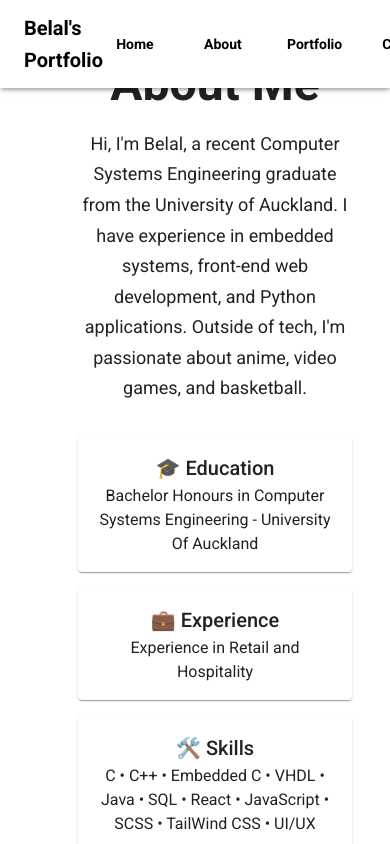
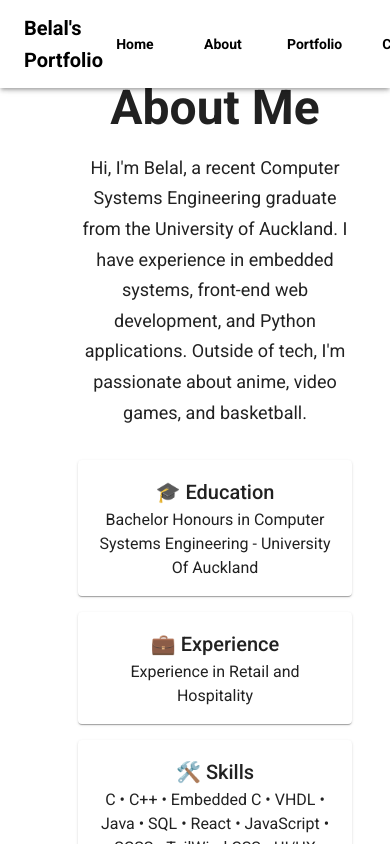
Before and after one commit to BelalHatem/reactwebsite, a React (Create React App) app: page /reactwebsite/about in a window 390 px wide. Built offline with nearby package versions, Linux system fonts and the light colour scheme.

Commit message:
hopefully fixed responsiveness

```diff
--- a/src/App.js
+++ b/src/App.js
@@ -13,7 +13,6 @@ const theme = createTheme({
     secondary: { main: "#f50057" },
     background: { default: "#f8f8f8" },
     height: "100vh",
-    overflow: "hidden",
   },
   typography: {
     fontFamily: "Roboto, Arial, sans-serif",
@@ -38,7 +37,7 @@ function App() {
           <Route path="/about" element={<About />} />
           <Route path="/portfolio" element={<Portfolio />} />
           <Route path="/contact" element={<Contact />} />
-          <Route path="*" element={<Home />} />
+          <Route path="*" element={<Home />} />a
         </Routes>
       </Box>
     </ThemeProvider>
--- a/src/Containers/About/about.jsx
+++ b/src/Containers/About/about.jsx
@@ -1,5 +1,5 @@
 import React from "react";
-import { Container, Typography, Box, Paper } from "@mui/material";
+import { Container, Typography, Box, Paper, useTheme } from "@mui/material";
 import { motion } from "framer-motion";
 import luffyGif from "../../images/cropped-running.gif";
 import backgroundAbout from "../../images/aboutBackground.gif";
@@ -10,16 +10,26 @@ const fadeInRightVariant = {
 };
 
 const About = () => {
+  const theme = useTheme();
+  const navbarHeight = theme.mixins.toolbar.minHeight;
+
   return (
     <Box
       sx={{
         display: "flex",
+        flexDirection: "column",
+        width: "100%",
+        minHeight: `calc(100vh - ${navbarHeight}px)`,
+        alignItems: "stretch",
+        overflowY: "auto",
+        marginTop: `${navbarHeight}px`,
+      }}
+    >
+      <Box
+        sx={{
+          display: "flex",
           flexDirection: { xs: "column", md: "row" },
-        width: "100%",
-        minHeight: "100vh",
-        alignItems: "stretch",
-        overflow: "hidden",
-        padding: "2rem 0",
+          flexGrow: 1,
         }}
       >
         {/* Left Side - Content Section */}
@@ -34,8 +44,6 @@ const About = () => {
             textAlign: "center",
             p: { xs: 3, sm: 4 },
             bgcolor: "rgba(255, 255, 255, 0.95)",
-          height: "100%",
-          minHeight: "100vh",
           }}
         >
           <motion.div initial="hidden" animate="visible" variants={fadeInRightVariant}>
@@ -53,7 +61,7 @@ const About = () => {
           </motion.div>
 
           {/* About Details */}
-        <Box sx={{ mt: 4, width: "80%", pb: 0 }}>
+          <Box sx={{ mt: 4, width: "80%", pb: 4 }}>
             <motion.div initial="hidden" animate="visible" variants={fadeInRightVariant}>
               <Paper sx={{ p: 2, mb: 2 }}>
                 <Typography variant="h6">🎓 Education</Typography>
@@ -83,9 +91,9 @@ const About = () => {
         <Box
           sx={{
             flex: 1,
-          minHeight: "100vh",
             display: "flex",
             alignItems: "stretch",
+            justifyContent: "center",
             position: "relative",
             backgroundImage: `url(${backgroundAbout})`,
             backgroundSize: "cover",
@@ -105,6 +113,7 @@ const About = () => {
             }}
           />
         </Box>
+      </Box>
 
       {/* Animation Keyframes */}
       <style>
--- a/src/Containers/Contact/contact.jsx
+++ b/src/Containers/Contact/contact.jsx
@@ -1,10 +1,12 @@
 import React, { useRef, useState } from "react";
 import emailjs from "@emailjs/browser";
-import { TextField, Button, Typography, Paper, Box } from "@mui/material";
+import { TextField, Button, Typography, Paper, Box, useTheme } from "@mui/material";
 import { motion } from "framer-motion";
 import backgroundContact from "../../images/contactBackground.gif";
 
 const Contact = () => {
+  const theme = useTheme();
+  const navbarHeight = theme.mixins.toolbar.minHeight;
   const form = useRef();
   const [loading, setLoading] = useState(false);
   const [error, setError] = useState("");
@@ -43,7 +45,7 @@ const Contact = () => {
     <Box
       sx={{
         width: "100%",
-        minHeight: "100vh",
+        minHeight: `calc(100vh - ${navbarHeight}px)`,
         display: "flex",
         justifyContent: "center",
         alignItems: "center",
@@ -51,6 +53,7 @@ const Contact = () => {
         backgroundSize: "cover",
         backgroundPosition: "center",
         padding: "5rem 1rem",
+        marginTop: `${navbarHeight}px`,
       }}
     >
       <motion.div initial={{ opacity: 0, y: 50 }} animate={{ opacity: 1, y: 0 }} transition={{ duration: 1, ease: "easeOut" }}>
--- a/src/Containers/Home/home.jsx
+++ b/src/Containers/Home/home.jsx
@@ -1,5 +1,5 @@
 import React from "react";
-import { Container, Typography, Button, Box } from "@mui/material";
+import { Container, Typography, Button, Box, useTheme } from "@mui/material";
 import { motion } from "framer-motion";
 import cvFile from "../../images/BELALNEWCV.pdf";
 import backgroundImageHome from "../../images/homepageBackground.gif";
@@ -10,10 +10,13 @@ const fadeInVariant = {
 };
 
 const Home = () => {
+  const theme = useTheme();
+  const navbarHeight = theme.mixins.toolbar.minHeight;
+
   return (
     <Box
       sx={{
-        minHeight: "100vh",
+        minHeight: `calc(100vh - ${navbarHeight}px)`,
         width: "100%",
         display: "flex",
         justifyContent: "center",
@@ -23,6 +26,7 @@ const Home = () => {
         backgroundSize: "cover",
         backgroundPosition: "center",
         padding: "5rem 1rem",
+        marginTop: `${navbarHeight}px`,
       }}
     >
       <Container maxWidth="md">
```
Lines whose indentation alone changed are shown as unchanged.
